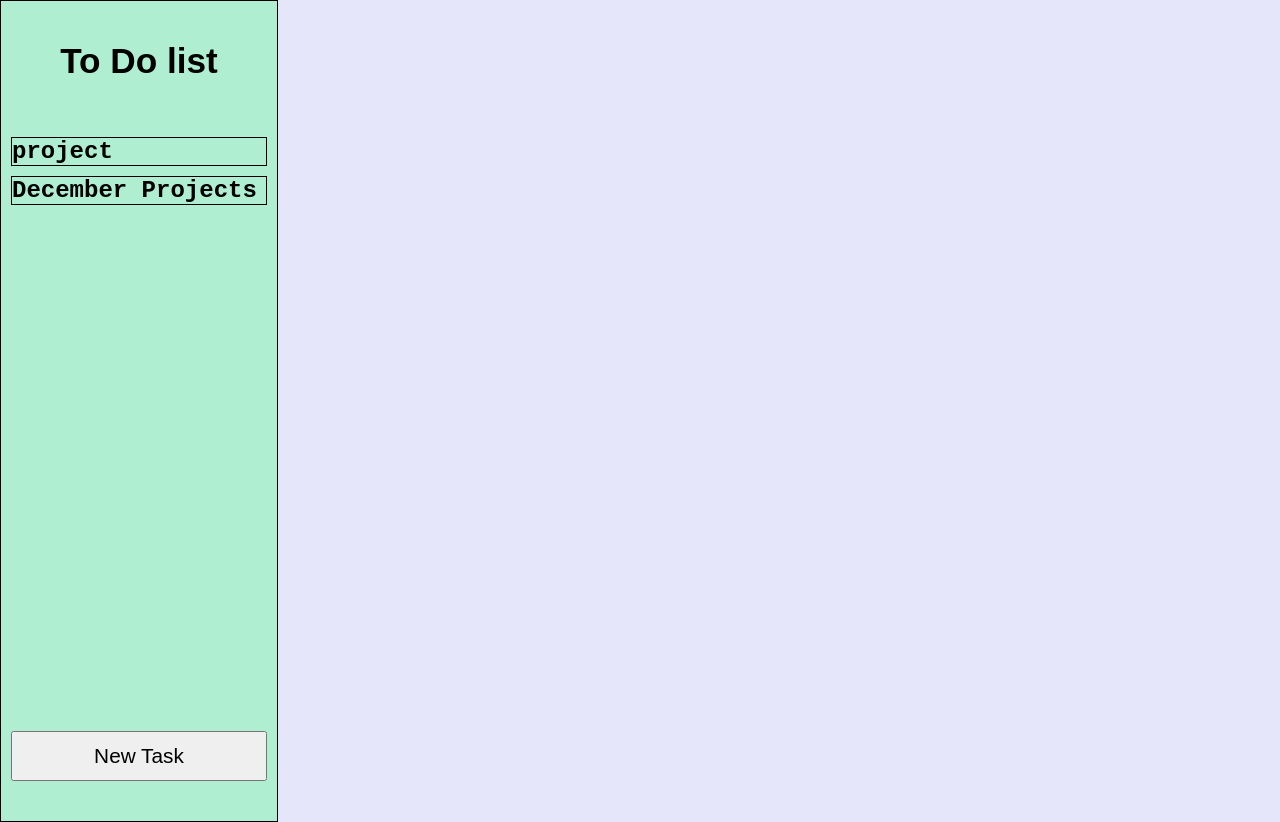
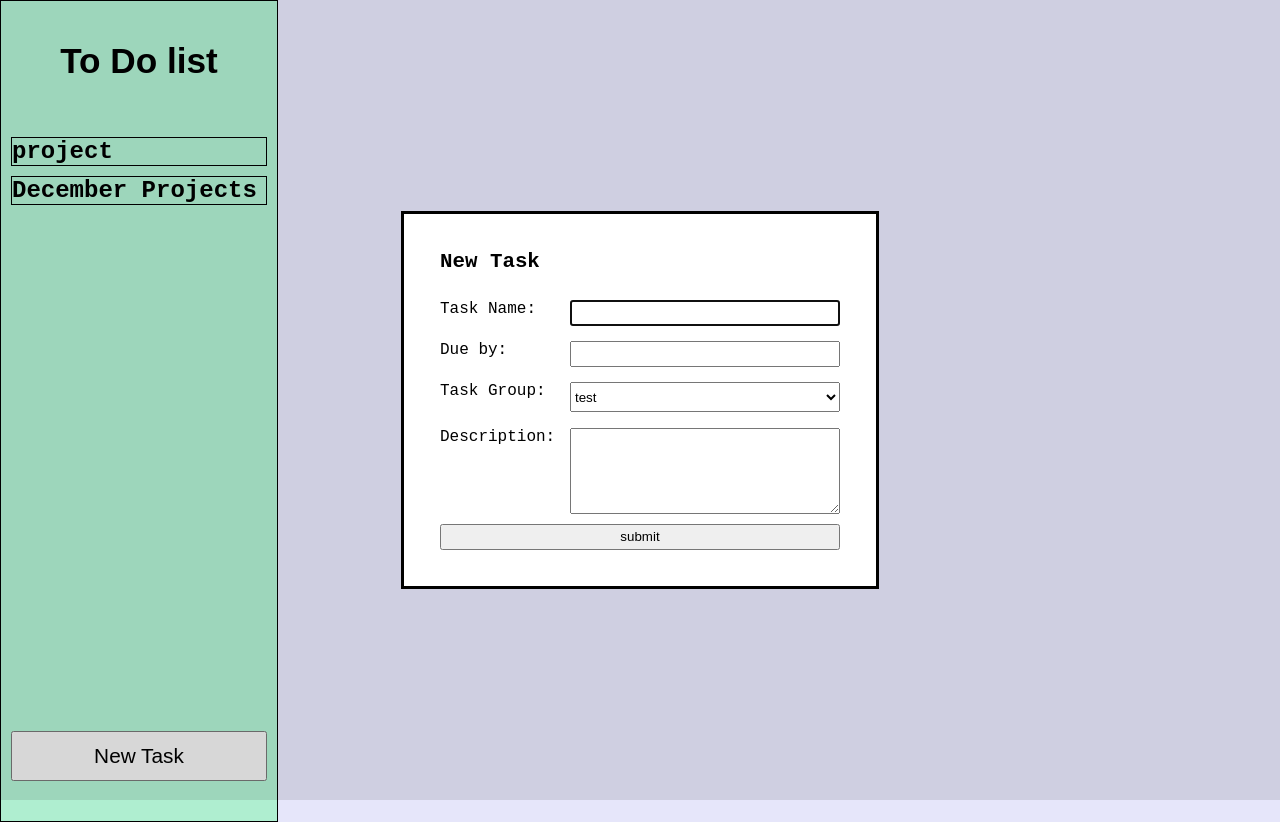
Before and after one commit to MSanouvo/to-do-list, a website built with webpack: page src/template.html in a window 1280 px wide. Both pictures are taken after a click on the button "New Task". Built offline with nearby package versions, Linux system fonts and the light colour scheme.

Commit message:
added a modal to HTML to input new task
- modal will allow users to create new task
- open modal with "new task" button
- currently trying to figure out how to close
modal when clicking outside

```diff
--- a/src/index.js
+++ b/src/index.js
@@ -5,6 +5,19 @@ import { addGroupToList } from "./navbar-list"
 
 const december = new Project('December Projects')
 addGroupToList(december)
+
+const taskForm = document.querySelector('#task-form')
+const modalButton = document.querySelector('#open-modal')
+const body = document.querySelector('#content')
+modalButton.addEventListener('click', ()=>{
+    taskForm.showModal()
+})
+
+// taskForm.addEventListener('click', (e)=>{
+//     if (e.target.id != 'task-form'){
+//         taskForm.close()
+//     }
+// })
 // const content = document.querySelector('#content')
 // const child = document.createElement('span')
 // child.textContent = 'Hello'
--- a/src/style.css
+++ b/src/style.css
@@ -45,6 +45,40 @@ body{
     font-size: 1.3rem;
 }
 
+/* dialog box */
+.input-modal{
+    height: 300px;
+    width: 400px;
+    padding: 20px;
+    display: grid;
+    grid-template-rows: 40px;
+    gap: 10px;
+}
+
+.form-header{
+    font-weight: bold;
+    font-size: 1.3rem;
+}
+
+.form-input{
+    display: grid;
+    gap: 10px;
+    grid-template-columns: 120px 1fr;
+}
+
+.form-input>label{
+    grid-column: 1;
+}
+
+.form-input>input{
+    grid-column: 2;
+    height: 20px;
+}
+
+.form-input>select{
+    height: 30px;
+}
+
 /* Content */
 #content{
     padding: 20px;
--- a/src/template.html
+++ b/src/template.html
@@ -18,12 +18,30 @@
 
         </div>
     </div>
-    <dialog>
-        <div>
-            <form action="">
+    <dialog id="task-form">
+        <form class="input-modal" action="">
+            <span class="form-header">New Task</span>
+            <div class="form-input">
+                <label for="task_name">Task Name:</label>
+                <input type="text" id="task_name" name="task_name">
+            </div>
+            <div class="form-input">
+                <label for="due_date">Due by:</label>
+                <input type="text" id="due_date" name="due_date">
+            </div>
+            <div class="form-input">
+                <label for="task_group">Task Group:</label>
+                <select name="task_group" id="task_group">
+                    <option value="test">test</option>
+                </select>
+            </div>
+            <div class="form-input">
+                <label for="task_description">Description:</label>
+                <textarea rows="5" cols="20" name="task_description" id="task_description"></textarea>
+            </div>
 
-            </form>
-        </div>
+            <button type="submit">submit</button>
+        </form>
     </dialog>
 </body>
 </html>
```
